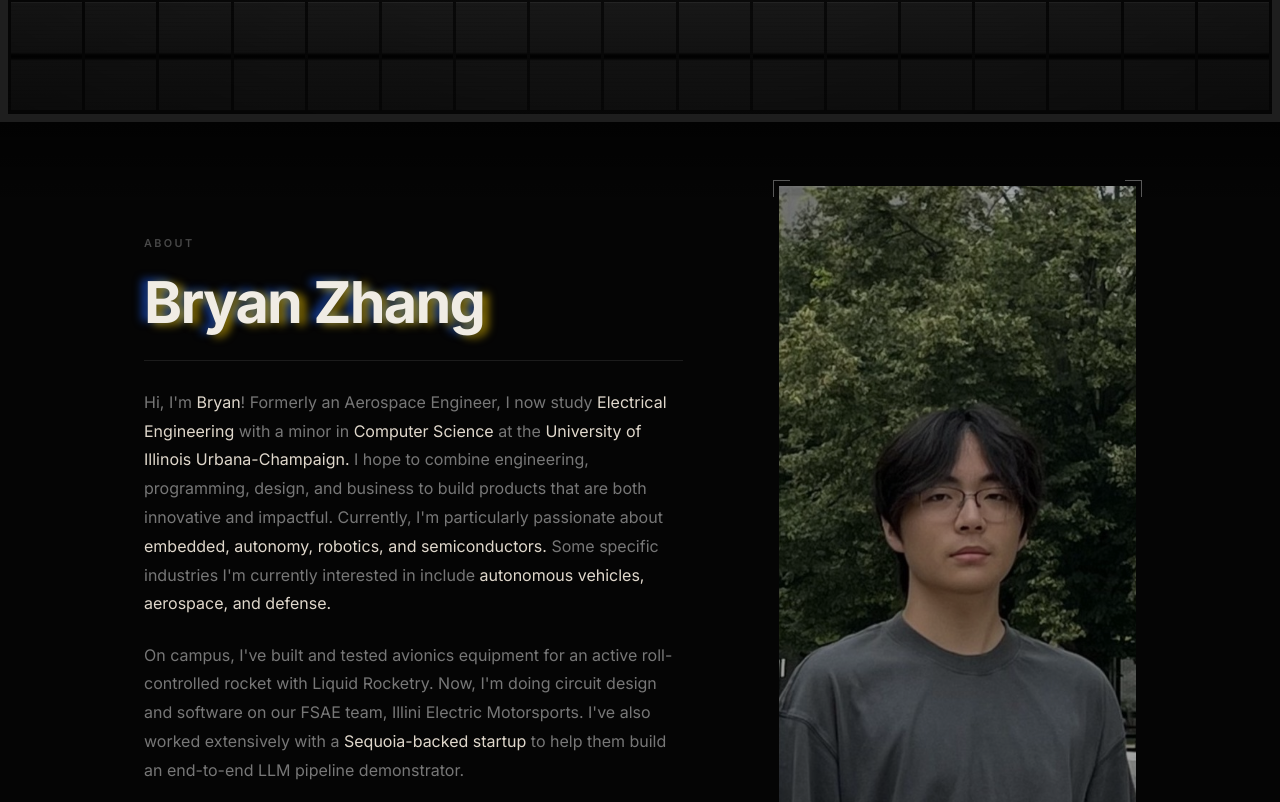
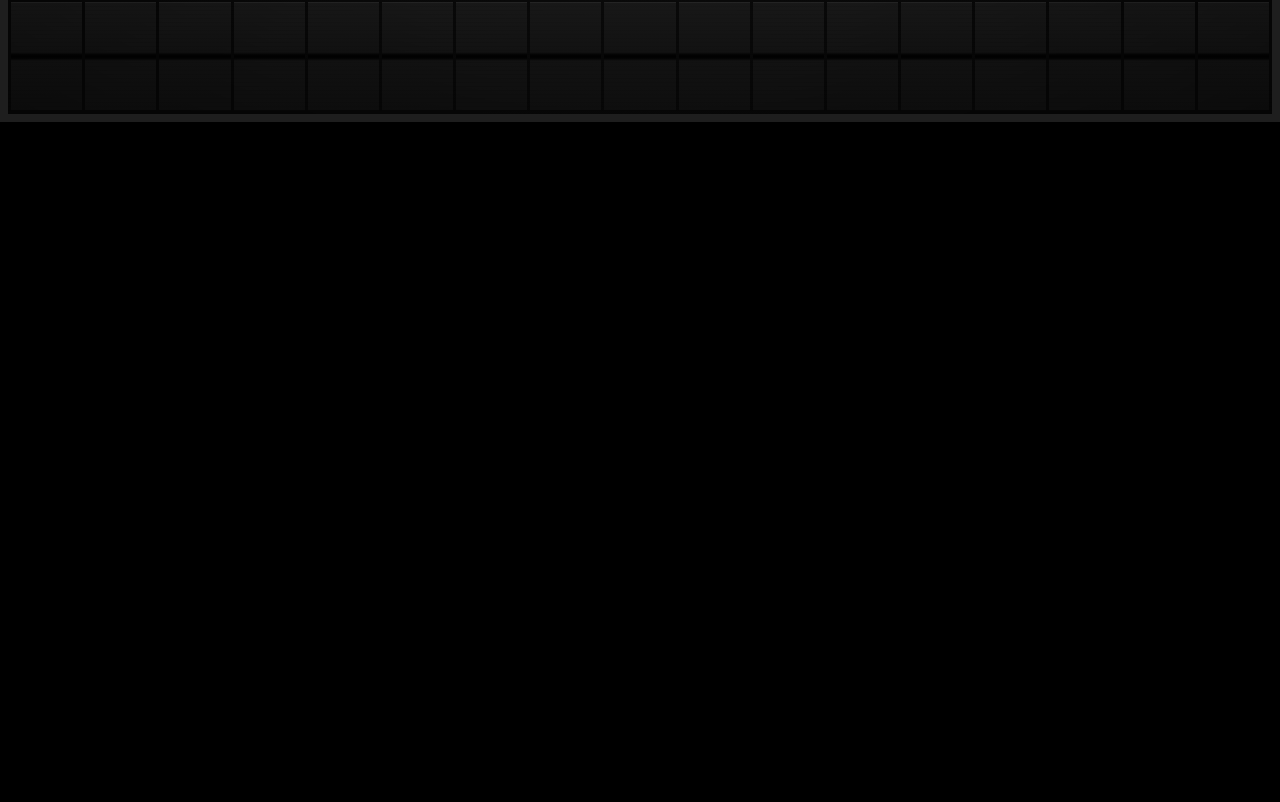
Before and after one commit to bryanzhangg/CS124_Portfolio, a React (Vite) app: page / in a window 1280 px wide. Shown: the part 678-1480 px from the top of the page. Built offline with nearby package versions, Linux system fonts and the light colour scheme; a web font is replaced by a local one.

Commit message:
lifting hero section

```diff
--- a/src/components/sections/About.jsx
+++ b/src/components/sections/About.jsx
@@ -9,19 +9,6 @@ const CSS = `
     height: auto;
     min-height: 100dvh;
     overflow: visible;
-  }
-
-  /* Board shadow bleeds down onto the About section */
-  .about-section::before {
-    content: '';
-    position: absolute;
-    top: 0;
-    left: 0;
-    right: 0;
-    height: 90px;
-    background: linear-gradient(to bottom, rgba(0,0,0,0.6), transparent);
-    pointer-events: none;
-    z-index: 0;
   }
 
   .about-inner {
@@ -175,7 +162,7 @@ const CSS = `
     .about-section {
       padding: 3rem 1.5rem 2.5rem;
       height: auto;
-      min-height: auto;
+      min-height: 100dvh;
       align-items: flex-start;
     }
     .about-inner {
@@ -197,7 +184,7 @@ export default function About() {
   return (
     <>
       <style>{CSS}</style>
-      <section id="about" className="about-section">
+      <section className="about-section" aria-label="About">
         <div className="about-inner">
 
           {/* ── Left: text ───────────────────────────── */}
--- /dev/null
+++ b/src/pages/Home.css
@@ -0,0 +1,19 @@
+.hero-about-reveal {
+  position: relative;
+  isolation: isolate;
+  --about-offset: -100dvh;
+}
+
+.hero-about-reveal #hero {
+  z-index: 2;
+  box-shadow: 0 8px 18px -10px rgba(0, 0, 0, 0.4);
+}
+
+.hero-about-reveal #about {
+  position: relative;
+  z-index: 1;
+}
+
+.hero-about-reveal .about-section {
+  transform: translateY(var(--about-offset));
+}
--- a/src/pages/Home.jsx
+++ b/src/pages/Home.jsx
@@ -1,4 +1,5 @@
-import { useLayoutEffect } from "react";
+import { useLayoutEffect, useRef } from "react";
+import "./Home.css";
 import { useLocation } from "react-router-dom";
 import Hero from "../components/sections/Hero";
 import About from "../components/sections/About";
@@ -10,6 +11,36 @@ import SectionProgress from "../components/SectionProgress";
 
 export default function Home() {
   const { hash, key } = useLocation();
+  const revealRef = useRef(null);
+
+  useLayoutEffect(() => {
+    const reveal = revealRef.current;
+    const hero = reveal.querySelector("#hero");
+    let frame = 0;
+
+    function update() {
+      frame = 0;
+      // Cancel About's normal movement until the board has cleared it.
+      const remaining = Math.max(0, hero.getBoundingClientRect().bottom);
+      reveal.style.setProperty("--about-offset", `${-remaining}px`);
+    }
+
+    function scheduleUpdate() {
+      if (!frame) frame = requestAnimationFrame(update);
+    }
+
+    update();
+    const observer = new ResizeObserver(scheduleUpdate);
+    observer.observe(hero);
+    window.addEventListener("scroll", scheduleUpdate, { passive: true });
+    window.addEventListener("resize", scheduleUpdate);
+    return () => {
+      cancelAnimationFrame(frame);
+      observer.disconnect();
+      window.removeEventListener("scroll", scheduleUpdate);
+      window.removeEventListener("resize", scheduleUpdate);
+    };
+  }, []);
 
   useLayoutEffect(() => {
     if (!hash) return;
@@ -25,8 +56,13 @@ export default function Home() {
   return (
     <main>
       <SectionProgress />
-      <Hero />
-      <About />
+      <div className="hero-about-reveal" ref={revealRef}>
+        <Hero />
+        {/* Keep the navigation anchor in normal flow while its surface moves. */}
+        <div id="about">
+          <About />
+        </div>
+      </div>
       <Experience />
       <Projects />
       <Skills />
```
